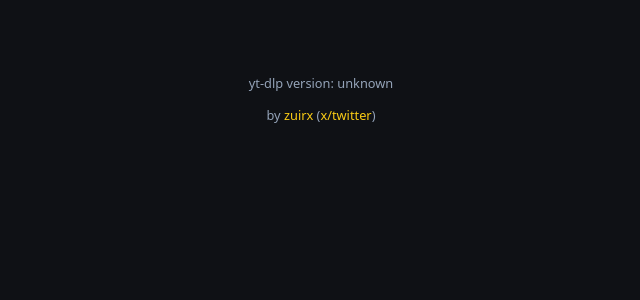
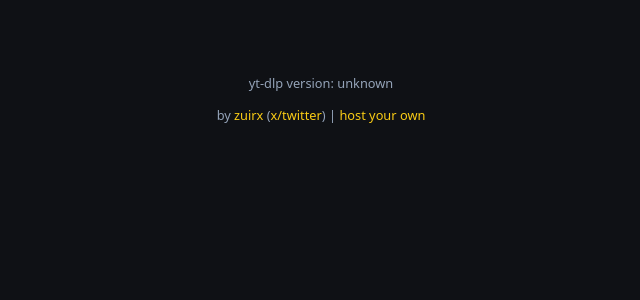
Before and after one commit to zuirx/ytdl-dot-lol, a Django app: page / in a window 1280 px wide. Shown: the part 482-782 px from the top of the page, without its empty margins (319-959 px from the left). Run offline with Django 5.2, Linux system fonts and the light colour scheme; data that the repository does not hold is empty.

Commit message:
name correction

```diff
--- a/main/templates/main/home.html
+++ b/main/templates/main/home.html
@@ -430,7 +430,7 @@
         {% endif %}
 
         <p>by <a href="https://zuirx.com">zuirx</a> (<a href="https://x.com/zuirxriuz" target="_blank" rel="noopener">x/twitter</a>)
-        <!-- | <a href="https://github.com/zuirx/ytdl-django">host your own</a></p> -->
+        | <a href="https://github.com/zuirx/ytdl-dot-lol">host your own</a></p>
     </footer>
 
     <!-- paste button js -->
```
Also changed, not shown: README.md.
